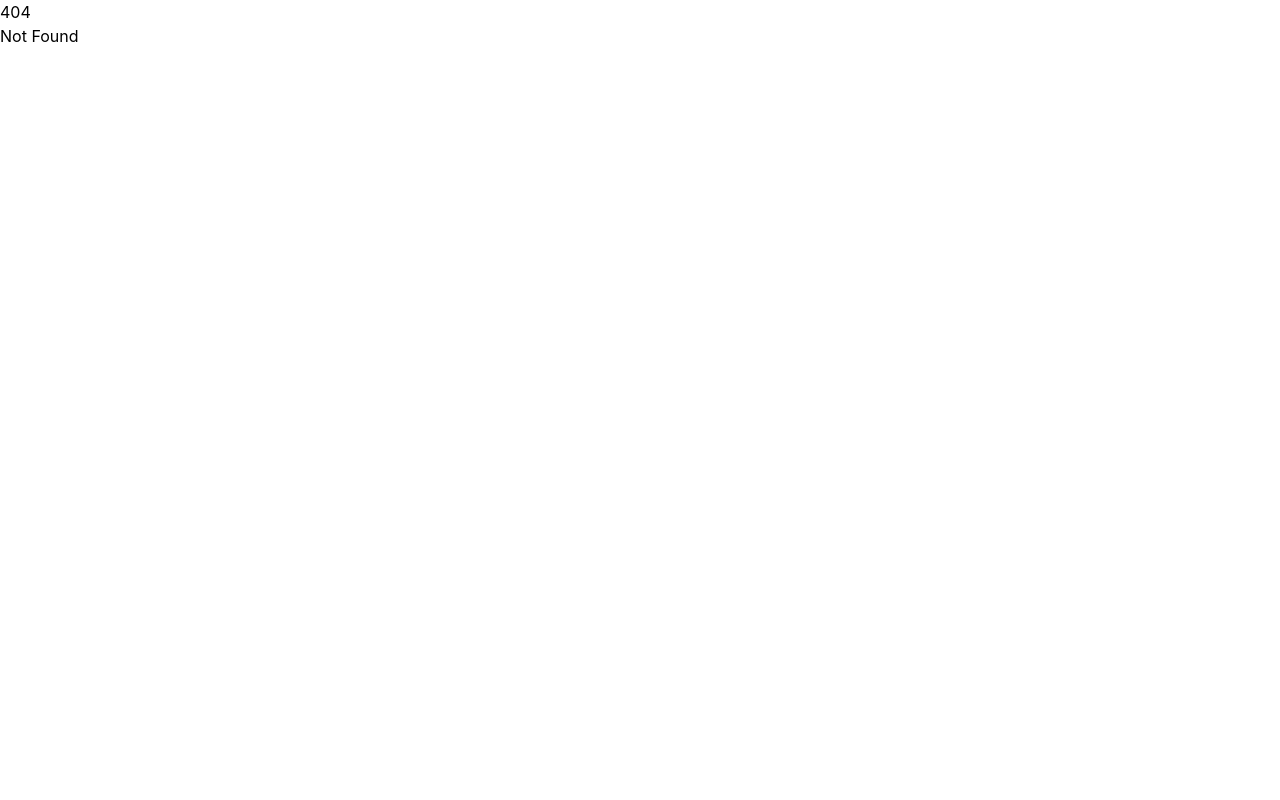
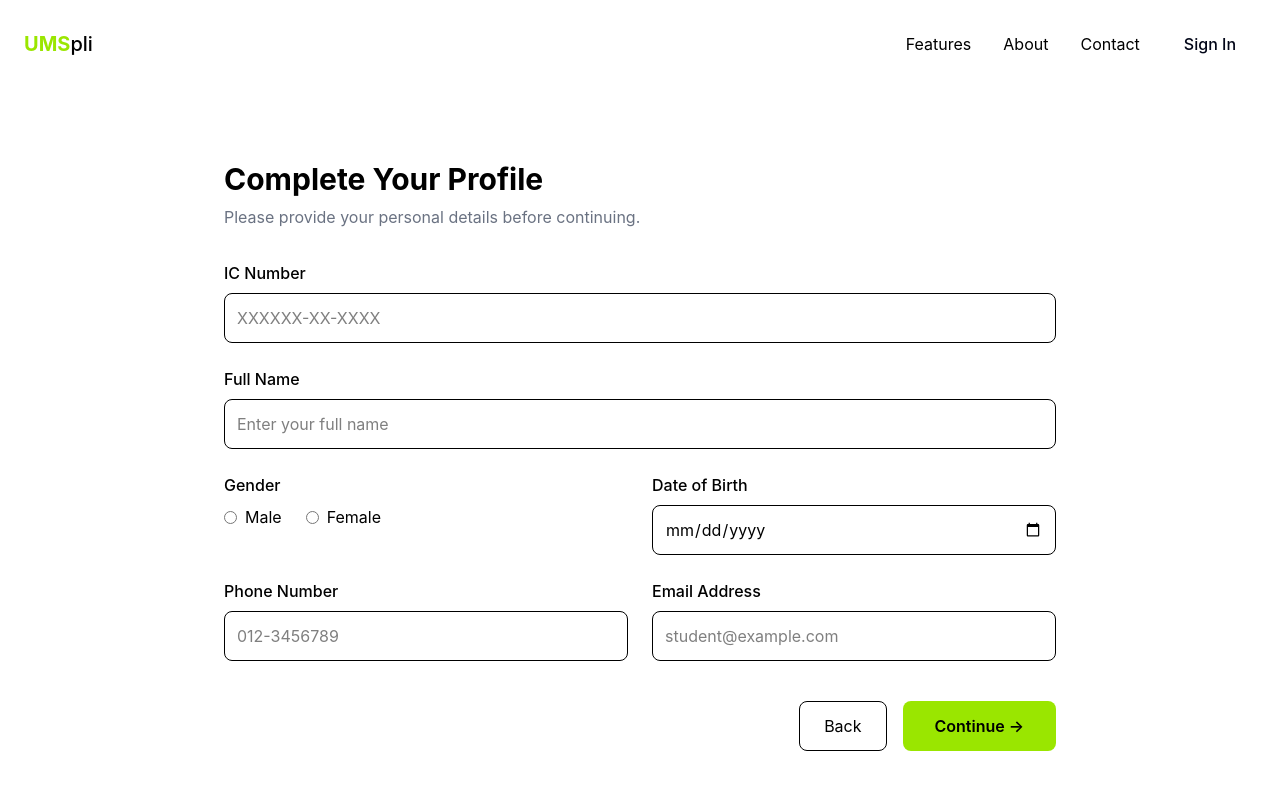
Before and after one commit to Ran7193Ran/SPLI, a SvelteKit app: page /signUp/personalInfo in a window 1280 px wide. Before the commit this address had no page. Shown: the top 800 px of the page. Built offline with nearby package versions, Linux system fonts and the light colour scheme.

Commit message:
adding personalinfo page

```diff
--- a/src/components/Main.svelte
+++ b/src/components/Main.svelte
@@ -32,11 +32,11 @@
                 class="flex flex-col sm:flex-row gap-4 justify-center lg:justify-start"
             >
                 <a
-                    href="/signUp"
+                    href="/quiz"
                     class="bg-lime-400 hover:bg-lime-500 duration-200
                     text-slate-900 font-semibold px-8 py-4 rounded-full shadow-lg"
                 >
-                    Start Quiz →
+                    Start →
                 </a>
 
                 <a
--- /dev/null
+++ b/src/routes/quiz/+page.svelte
@@ -0,0 +1,17 @@
+<script>
+	import Header from '../../components/Header.svelte';
+	import Footer from '../../components/Footer.svelte';
+
+	let y = $state(0);
+	let innerHeight = $state(0);
+	let innerWidth = $state(0);
+</script>
+
+<svelte:window
+	bind:scrollY={y}
+	bind:innerHeight={innerHeight}
+	bind:innerWidth={innerWidth}
+/>
+
+<Header {y}  />
+<Footer />
--- a/src/routes/signUp/+page.svelte
+++ b/src/routes/signUp/+page.svelte
@@ -0,0 +1,91 @@
+<script>
+    import Header from '../../components/Header.svelte';
+	import Footer from '../../components/Footer.svelte';
+
+	let y = $state(0);
+	let innerHeight = $state(0);
+	let innerWidth = $state(0);
+</script>
+
+<svelte:window
+	bind:scrollY={y}
+	bind:innerHeight={innerHeight}
+	bind:innerWidth={innerWidth}
+/>
+
+<Header {y} />
+<main class="min-h-screen flex items-center justify-center px-4">
+
+    <div class="w-full max-w-md bg-white rounded-md shadow-2xl p-8">
+
+        <!-- Form Header -->
+        <div class="mb-6">
+            <h2 class="text-4xl font-bold text-slate-800">
+                Sign Up
+            </h2>
+
+            <p class="text-slate-500 mt-2">
+                Pick your role
+            </p>
+            <div class="grid grid-cols-2 gap-2">
+                <button class="border-1 rounded-md p-2 bg-slate-200 hover:bg-slate-200 duration-200">Student</button>
+                <button class="border-1 rounded-md p-2 hover:bg-slate-200 duration-200">Company</button>
+            </div>
+        </div>
+
+        <!-- Email -->
+        <div class="mb-4">
+            <input
+                type="email"
+                placeholder="Email or Phone"
+                class="w-full border border-slate-300 rounded-md px-4 py-3
+                focus:outline-none focus:ring-2 focus:ring-lime-400
+                focus:border-transparent"
+            />
+        </div>
+
+        <!-- Password -->
+        <div class="mb-2">
+            <input
+                type="password"
+                placeholder="Password"
+                class="w-full border border-slate-300 rounded-md px-4 py-3
+                focus:outline-none focus:ring-2 focus:ring-lime-400
+                focus:border-transparent"
+            />
+        </div>
+
+        <!-- Confirm Password -->
+        <div class="mb-2">
+            <input
+                type="password"
+                placeholder="Confirm Password"
+                class="w-full border border-slate-300 rounded-md px-4 py-3
+                focus:outline-none focus:ring-2 focus:ring-lime-400
+                focus:border-transparent"
+            />
+        </div>
+
+        <!-- Sign In Button -->
+        <a class="justify-center bg-lime-400 hover:bg-lime-500 shadow-lg font-semibold rounded-full p-3 flex" href="/signUp/personalInfo">Continue</a>
+
+        <!-- Divider -->
+        <div class="flex items-center my-6">
+            <div class="flex-1 border-t"></div>
+            <span class="px-4 text-sm text-slate-400">OR</span>
+            <div class="flex-1 border-t"></div>
+        </div>
+
+        <!-- Google Button -->
+        <button
+            class="w-full border border-slate-300 rounded-full py-3
+            hover:bg-slate-50 duration-200"
+        >
+            Continue with Google
+        </button>
+
+    </div>
+
+</main>
+
+<Footer/>
--- /dev/null
+++ b/src/routes/signUp/personalInfo/+page.svelte
@@ -0,0 +1,138 @@
+<script>
+    import Header from '../../../components/Header.svelte';
+    import Footer from '../../../components/Footer.svelte';
+
+    let y = $state(0);
+    let innerHeight = $state(0);
+    let innerWidth = $state(0);
+</script>
+
+<svelte:window
+    bind:scrollY={y}
+    bind:innerHeight={innerHeight}
+    bind:innerWidth={innerWidth}
+/>
+
+<Header {y} />
+
+<main class="flex justify-center px-4 py-10">
+    <div class="w-full max-w-4xl bg-white p-8">
+
+        <div class="mb-8">
+            <h1 class="text-3xl font-bold">
+                Complete Your Profile
+            </h1>
+            <p class="text-gray-500 mt-2">
+                Please provide your personal details before continuing.
+            </p>
+        </div>
+
+        <div class="grid gap-6">
+
+            <!-- IC Number -->
+            <div>
+                <label class="block mb-2 font-medium">
+                    IC Number
+                </label>
+                <input
+                    type="text"
+                    placeholder="XXXXXX-XX-XXXX"
+                    class="w-full border rounded-lg p-3 focus:outline-none focus:ring-2 focus:ring-lime-400"
+                />
+            </div>
+
+            <!-- Full Name -->
+            <div>
+                <label class="block mb-2 font-medium">
+                    Full Name
+                </label>
+                <input
+                    type="text"
+                    placeholder="Enter your full name"
+                    class="w-full border rounded-lg p-3 focus:outline-none focus:ring-2 focus:ring-lime-400"
+                />
+            </div>
+
+            <!-- Gender & DOB -->
+            <div class="grid md:grid-cols-2 gap-6">
+
+                <div>
+                    <label class="block mb-2 font-medium">
+                        Gender
+                    </label>
+
+                    <div class="flex gap-6 mt-2">
+                        <label class="flex items-center gap-2">
+                            <input type="radio" name="gender" />
+                            Male
+                        </label>
+
+                        <label class="flex items-center gap-2">
+                            <input type="radio" name="gender" />
+                            Female
+                        </label>
+                    </div>
+                </div>
+
+                <div>
+                    <label class="block mb-2 font-medium">
+                        Date of Birth
+                    </label>
+                    <input
+                        type="date"
+                        class="w-full border rounded-lg p-3 focus:outline-none focus:ring-2 focus:ring-lime-400"
+                    />
+                </div>
+
+            </div>
+
+            <!-- Phone & Email -->
+            <div class="grid md:grid-cols-2 gap-6">
+
+                <div>
+                    <label class="block mb-2 font-medium">
+                        Phone Number
+                    </label>
+                    <input
+                        type="tel"
+                        placeholder="012-3456789"
+                        class="w-full border rounded-lg p-3 focus:outline-none focus:ring-2 focus:ring-lime-400"
+                    />
+                </div>
+
+                <div>
+                    <label class="block mb-2 font-medium">
+                        Email Address
+                    </label>
+                    <input
+                        type="email"
+                        placeholder="student@example.com"
+                        class="w-full border rounded-lg p-3 focus:outline-none focus:ring-2 focus:ring-lime-400"
+                    />
+                </div>
+
+            </div>
+
+            <!-- Buttons -->
+            <div class="flex justify-end gap-4 pt-4">
+
+                <button
+                    class="px-6 py-3 rounded-lg border hover:bg-gray-100 duration-200"
+                >
+                    Back
+                </button>
+
+                <button
+                    class="px-8 py-3 rounded-lg bg-lime-400 hover:bg-lime-500 font-semibold duration-200"
+                >
+                    Continue →
+                </button>
+
+            </div>
+
+        </div>
+
+    </div>
+</main>
+
+<Footer />
```
